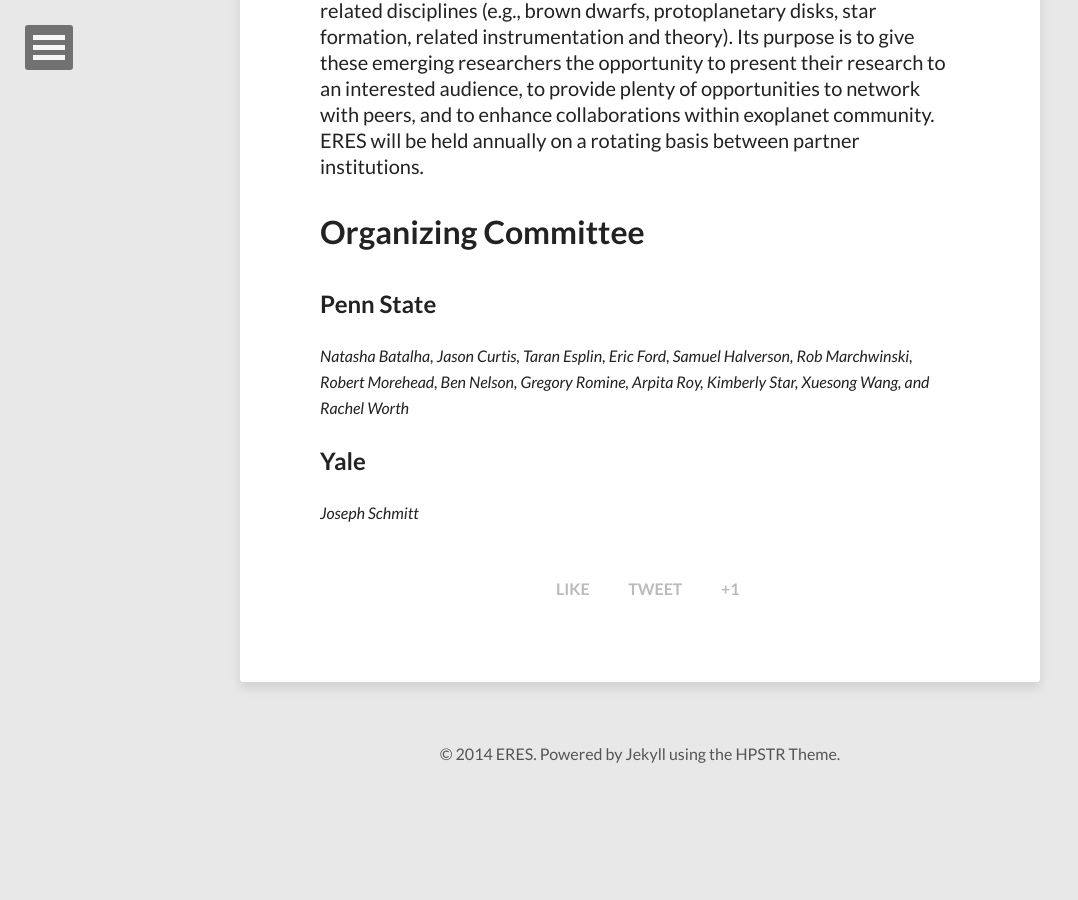
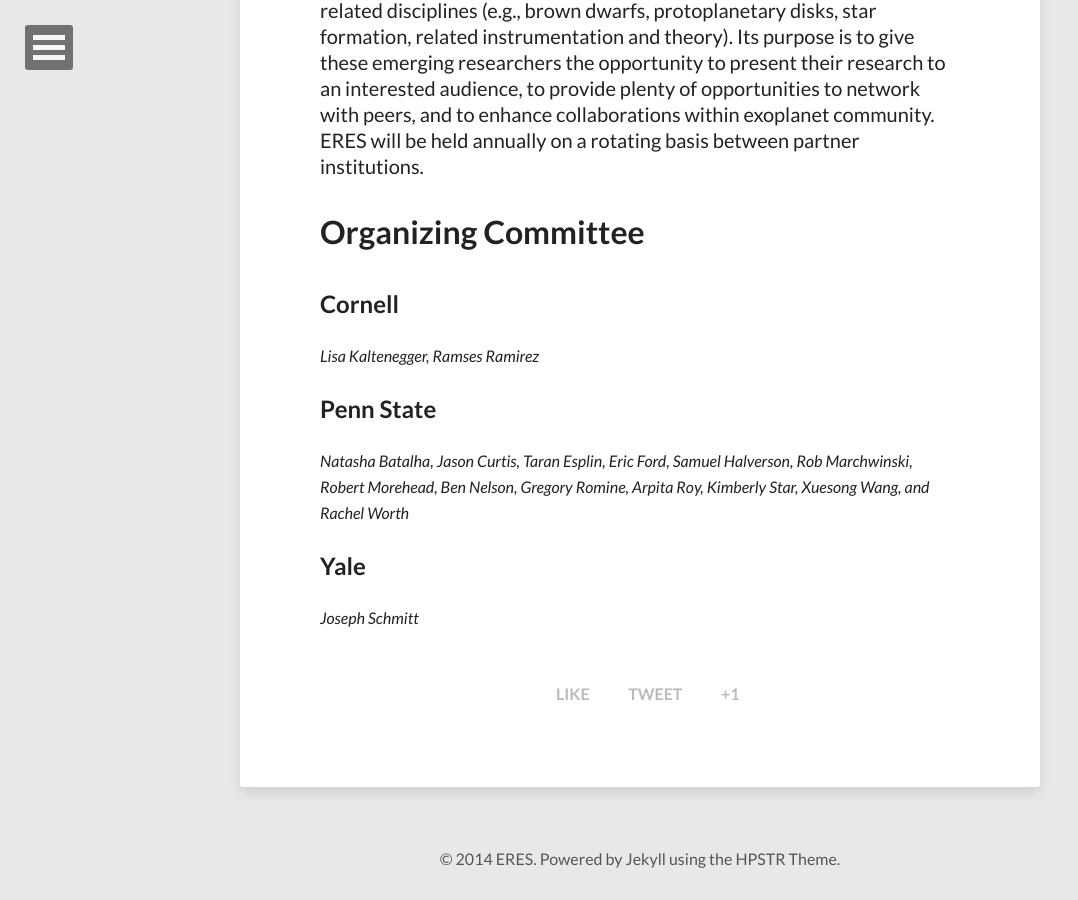
Before and after one commit to eford/ERES2014.github.io, a Jekyll site: the page built from about.md, in a window 1280 px wide and 900 px high, scrolled down 653 px. Shown: the whole window, without its empty margins (0-1078 px from the left). Built offline with Jekyll 4.4.1, drawn with Linux system fonts in a browser that asks for light colours; nearby versions of some CDN libraries; before the commit the page ends 1448 px from its top, so only the background shows below that.

Commit message:
Updated oc list

```diff
--- a/about.md
+++ b/about.md
@@ -15,6 +15,10 @@
 Organizing Committee
 ====================
 
+Cornell
+-------
+*Lisa Kaltenegger, Ramses Ramirez*
+
 Penn State
 ----------
 *Natasha Batalha, Jason Curtis, Taran Esplin, Eric Ford, Samuel Halverson, Rob Marchwinski, Robert Morehead, Ben Nelson, Gregory Romine, Arpita Roy, Kimberly Star, Xuesong Wang, and Rachel Worth*
```
